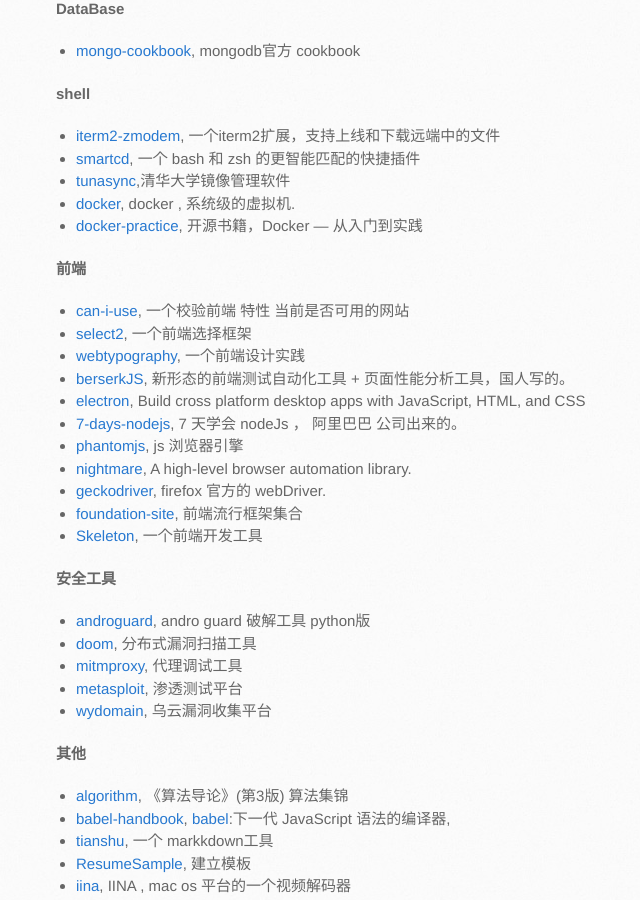
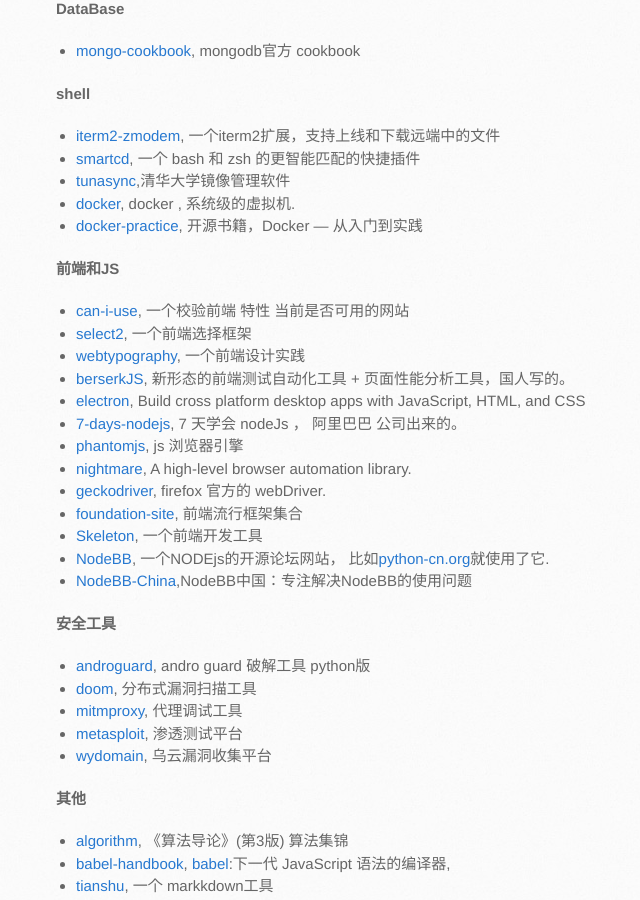
Before and after one commit to hellowac/hellowac.github.io.old, a Jekyll site: the page built from refer/2017-03-20-github-repository.md, in a window 1280 px wide and 900 px high, scrolled down 1277 px. Shown: the whole window, without its empty margins (114-754 px from the left). Built offline with Jekyll 4.4.1, drawn with Linux system fonts in a browser that asks for light colours; some web fonts are replaced.

Commit message:
更新NodeBB仓库

```diff
--- a/refer/2017-03-20-github-repository.md
+++ b/refer/2017-03-20-github-repository.md
@@ -70,7 +70,7 @@
 - [docker](https://github.com/docker/docker), docker , 系统级的虚拟机.
 - [docker-practice](https://github.com/yeasy/docker_practice), 开源书籍，Docker — 从入门到实践
 
-**前端**
+**前端和JS**
 
 - [can-i-use](https://github.com/Fyrd/caniuse), 一个校验前端 特性 当前是否可用的网站
 - [select2](https://github.com/select2/select2), 一个前端选择框架
@@ -83,6 +83,8 @@
 - [geckodriver](https://github.com/mozilla/geckodriver), firefox 官方的 webDriver.
 - [foundation-site](https://github.com/zurb/foundation-sites), 前端流行框架集合
 - [Skeleton](https://github.com/dhg/Skeleton), 一个前端开发工具
+- [NodeBB](https://github.com/NodeBB/NodeBB), 一个NODEjs的开源论坛网站， 比如[python-cn.org](http://python-cn.org/)就使用了它.
+- [NodeBB-China](https://github.com/NodeBB-China/NodeBB-China),NodeBB中国：专注解决NodeBB的使用问题
 
 **安全工具**
 
```
